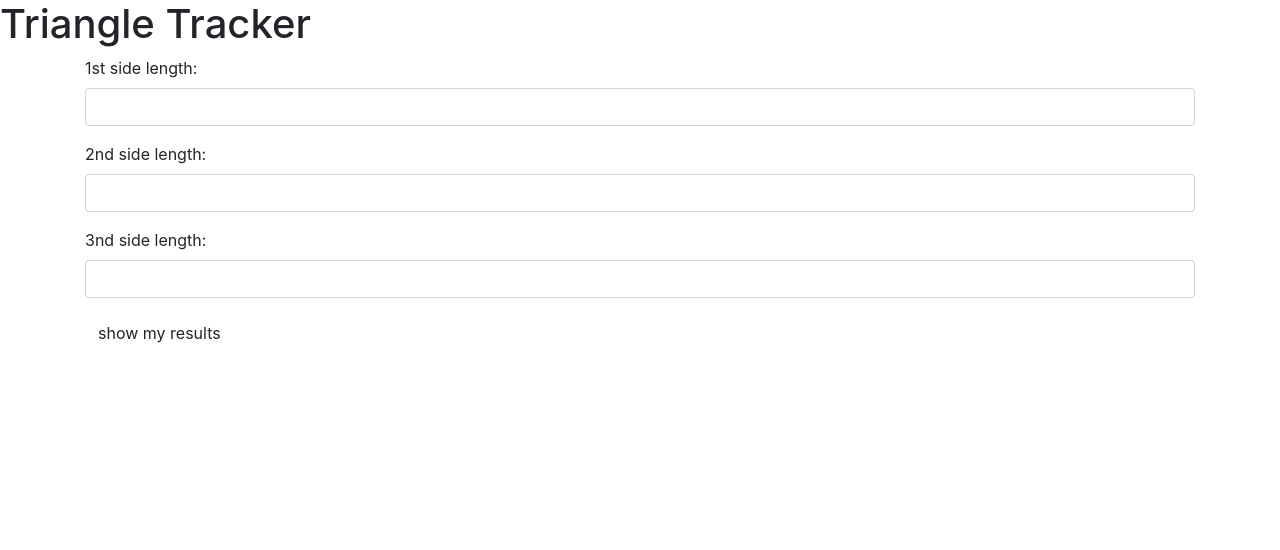
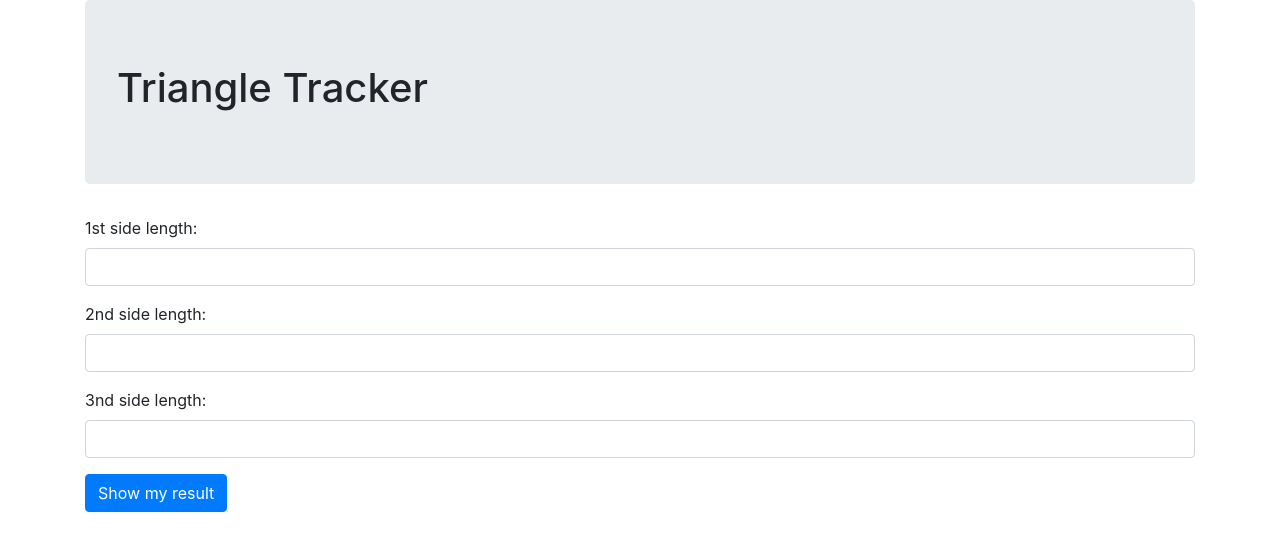
Before and after one commit to zbl14/shape-tracker, a plain HTML site: page index.html in a window 1280 px wide. Drawn offline with Linux system fonts and the light colour scheme.

Commit message:
style show my result

```diff
--- a/index.html
+++ b/index.html
@@ -7,9 +7,12 @@
   <script src="js/scripts.js"></script>
   <title>Triangle Tracker</title>
 </head>
-<body>
+<body class="container">
+  <div class="jumbotron" >
   <h1>Triangle Tracker</h1>
-  <div class="container">
+  </div>
+
+  <div>
     <form id="triangle">
       <div class="form-group">
         <label for="input1">1st side length:</label>
@@ -23,7 +26,7 @@
         <label for="input3">3nd side length:</label>
         <input id="input3" class="form-control" type="text">
       </div>
-      <button type="submit" class="btn">show my results</button>
+      <button type="submit" class="btn btn-primary">Show my result</button>
     </form>
     <div id="equilateral">
       <p>Equilateral!</p>
@@ -37,5 +40,6 @@
     <div id="notATriangle">
       <p>NOT a triangle!</p>
     </div>
+  </div>
 </body>
 </html>
```
